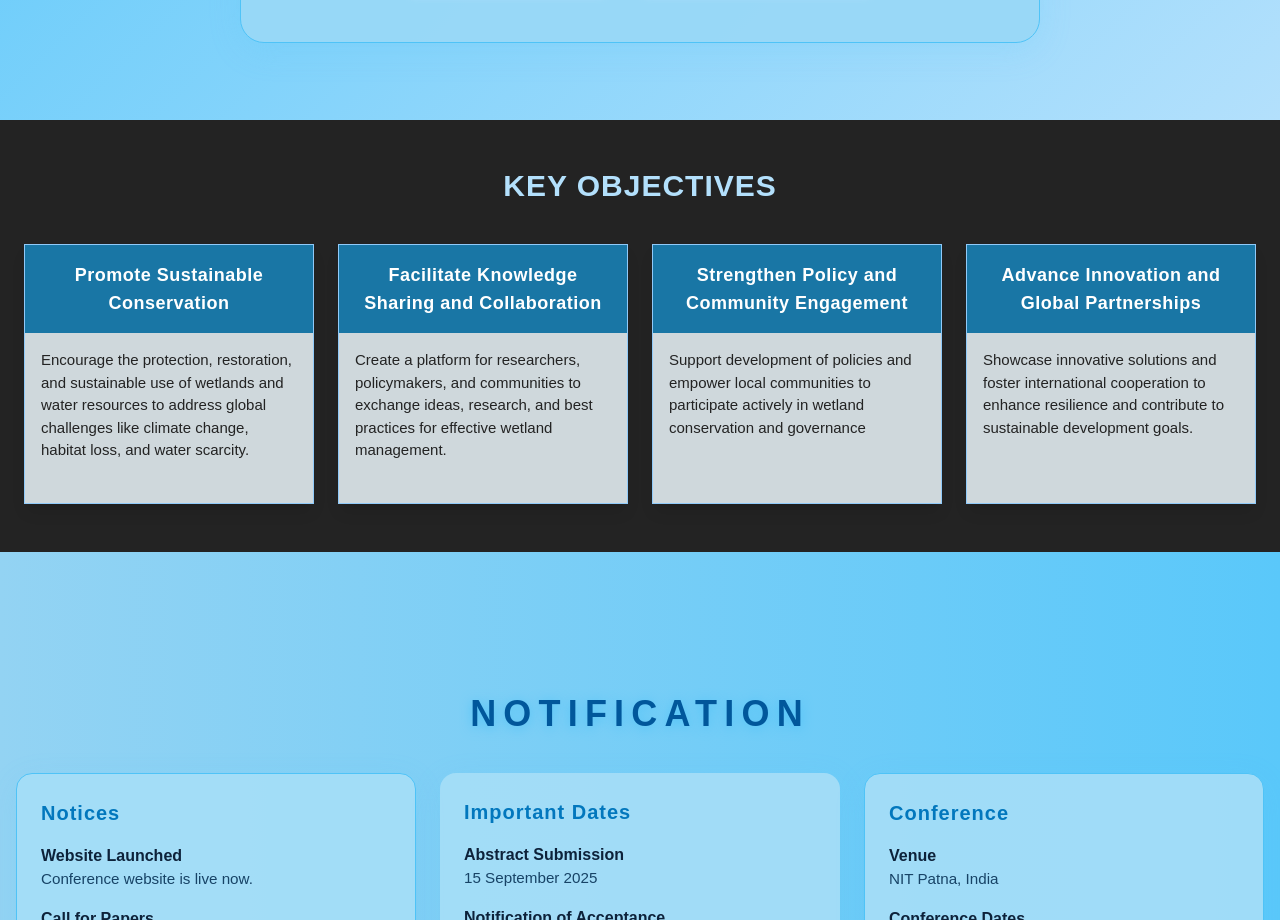
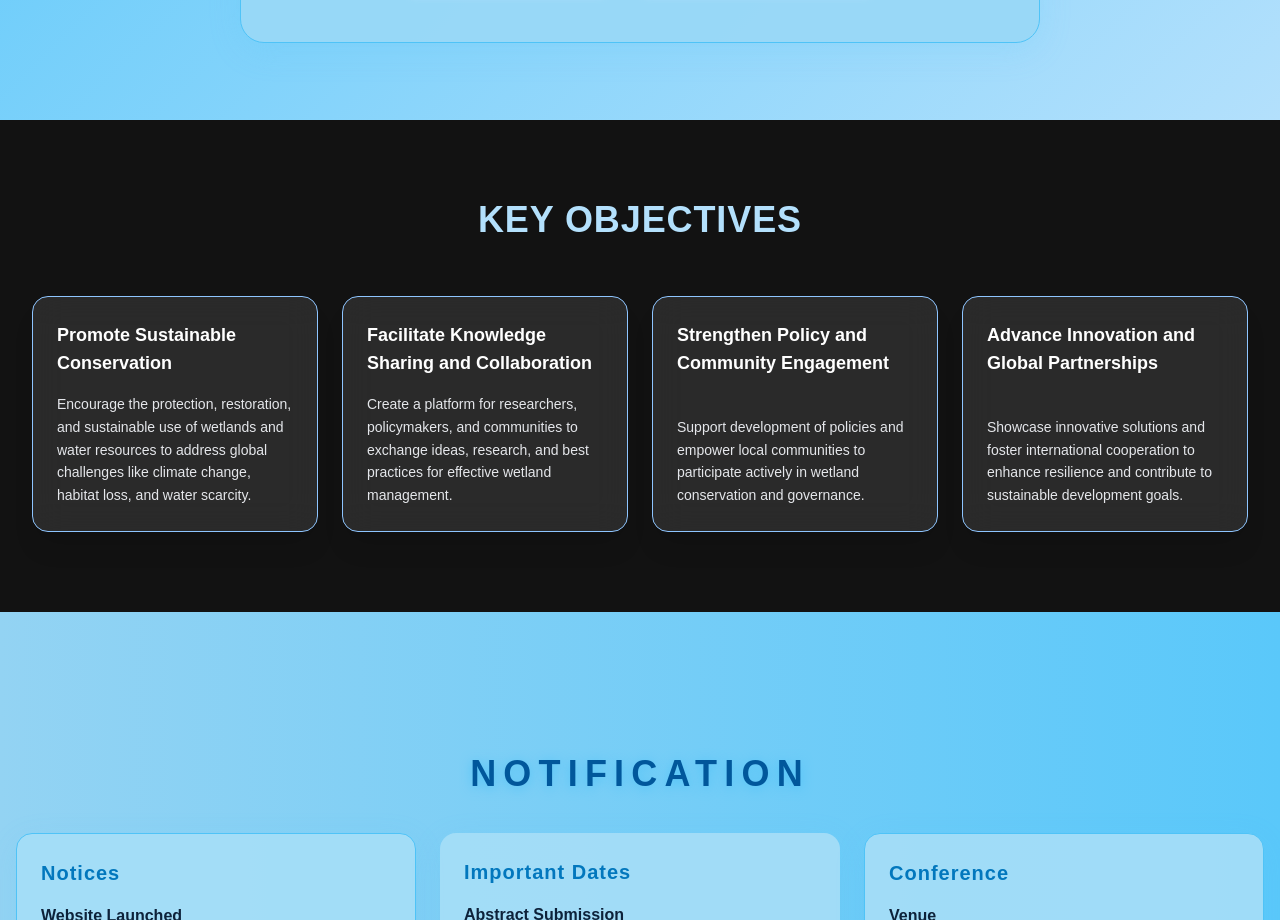
Before and after one commit to ashishkr375/IC-WET-WAR-2025, a Next.js app: page / in a window 1280 px wide. Shown: the part 1320-2240 px from the top of the page. Built offline with nearby package versions, Linux system fonts and the light colour scheme.

Commit message:
Key done

```diff
--- a/src/components/Key.jsx
+++ b/src/components/Key.jsx
@@ -1,31 +1,26 @@
-"use client"
+"use client";
 import React, { useEffect, useState } from "react";
 
 const objectives = [
   {
     title: "Promote Sustainable Conservation",
-    desc: "Encourage the protection, restoration, and sustainable use of wetlands and water resources to address global challenges like climate change, habitat loss, and water scarcity."
+    desc: "Encourage the protection, restoration, and sustainable use of wetlands and water resources to address global challenges like climate change, habitat loss, and water scarcity.",
   },
   {
     title: "Facilitate Knowledge Sharing and Collaboration",
-    desc: "Create a platform for researchers, policymakers, and communities to exchange ideas, research, and best practices for effective wetland management."
+    desc: "Create a platform for researchers, policymakers, and communities to exchange ideas, research, and best practices for effective wetland management.",
   },
   {
     title: "Strengthen Policy and Community Engagement",
-    desc: "Support development of policies and empower local communities to participate actively in wetland conservation and governance"
+    desc: "Support development of policies and empower local communities to participate actively in wetland conservation and governance.",
   },
   {
     title: "Advance Innovation and Global Partnerships",
-    desc: "Showcase innovative solutions and foster international cooperation to enhance resilience and contribute to sustainable development goals."
-  }
+    desc: "Showcase innovative solutions and foster international cooperation to enhance resilience and contribute to sustainable development goals.",
+  },
 ];
 
-const bgImages = [
-  "/hero1.jpg",
-  "/hero2.jpg",
-  "/hero3.jpg",
-  "/hero4.jpg"
-];
+const bgImages = ["/hero1.jpg", "/hero2.jpg", "/hero3.jpg", "/hero4.jpg"];
 
 export default function KeyObjectives() {
   const [bgIdx, setBgIdx] = useState(0);
@@ -39,66 +34,35 @@ export default function KeyObjectives() {
 
   return (
     <section
-      className="w-full py-12 px-2 sm:px-6 relative overflow-hidden"
-      style={{
-        background: "#232323",
-      }}
+      className="w-full py-20 px-4 sm:px-8 relative overflow-hidden"
+      style={{ backgroundColor: "#121212" }}
     >
-      {/* Fixed background image slider */}
+      {/* Background Image */}
       <div
         aria-hidden="true"
-        className="pointer-events-none select-none"
+        className="fixed top-0 left-0 w-full h-full z-0 pointer-events-none select-none"
         style={{
-          position: "fixed",
-          top: 0,
-          left: 0,
-          width: "100vw",
-          height: "100vh",
-          zIndex: 0,
           background: `url('${bgImages[bgIdx]}') center center / cover no-repeat`,
-          opacity: 0.13,
-          transition: "background-image 1s ease"
+          opacity: 0.12,
+          transition: "background-image 1s ease",
         }}
       />
       <div className="relative z-10">
-        <h2
-          className="text-2xl sm:text-3xl font-extrabold mb-10 text-[#b3e0fc] tracking-wide text-center"
-          style={{ letterSpacing: 1 }}
-        >
+        <h2 className="text-center text-3xl sm:text-4xl font-extrabold tracking-wide text-[#b3e0fc] mb-14">
           KEY OBJECTIVES
         </h2>
-        <div className="flex flex-col md:flex-row gap-6 justify-center items-stretch">
+        <div className="grid grid-cols-1 sm:grid-cols-2 lg:grid-cols-4 gap-6 justify-center">
           {objectives.map((obj, idx) => (
             <div
               key={idx}
-              className="flex-1 min-w-[260px] max-w-xs bg-[#e3eaf0] rounded-none shadow-lg border border-[#b3e0fc] flex flex-col"
-              style={{
-                background: "#b0bec5",
-                borderColor: "#90caf9",
-                minHeight: 260
-              }}
+              className="backdrop-blur-lg bg-white/10 border border-blue-300 shadow-xl rounded-2xl p-6 flex flex-col justify-between transition-transform hover:scale-105 hover:shadow-blue-500/50 duration-300"
             >
-              <div
-                className="py-4 px-3 font-bold text-white text-center text-base sm:text-lg"
-                style={{
-                  background: "#1976a5",
-                  borderTopLeftRadius: 0,
-                  borderTopRightRadius: 0,
-                  letterSpacing: 0.5
-                }}
-              >
+              <h3 className="text-lg font-semibold text-white mb-4">
                 {obj.title}
-              </div>
-              <div
-                className="flex-1 px-4 py-4 text-[15px] text-[#232323] bg-[#e3eaf0] rounded-b"
-                style={{
-                  background: "#cfd8dc",
-                  borderBottomLeftRadius: 0,
-                  borderBottomRightRadius: 0
-                }}
-              >
+              </h3>
+              <p className="text-sm text-gray-200 leading-relaxed">
                 {obj.desc}
-              </div>
+              </p>
             </div>
           ))}
         </div>
```
